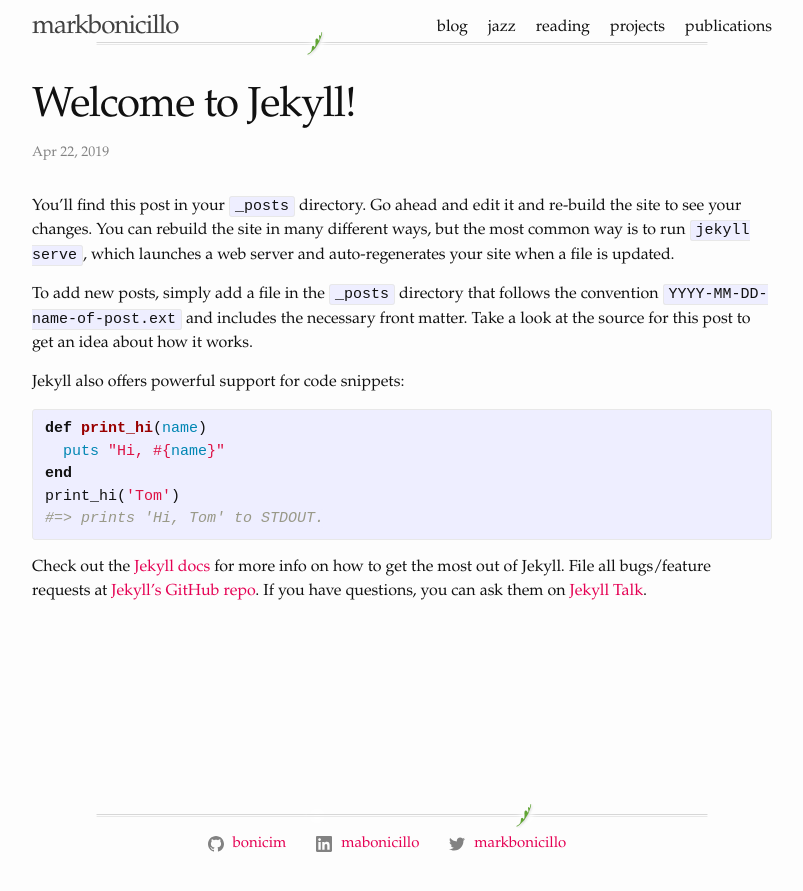
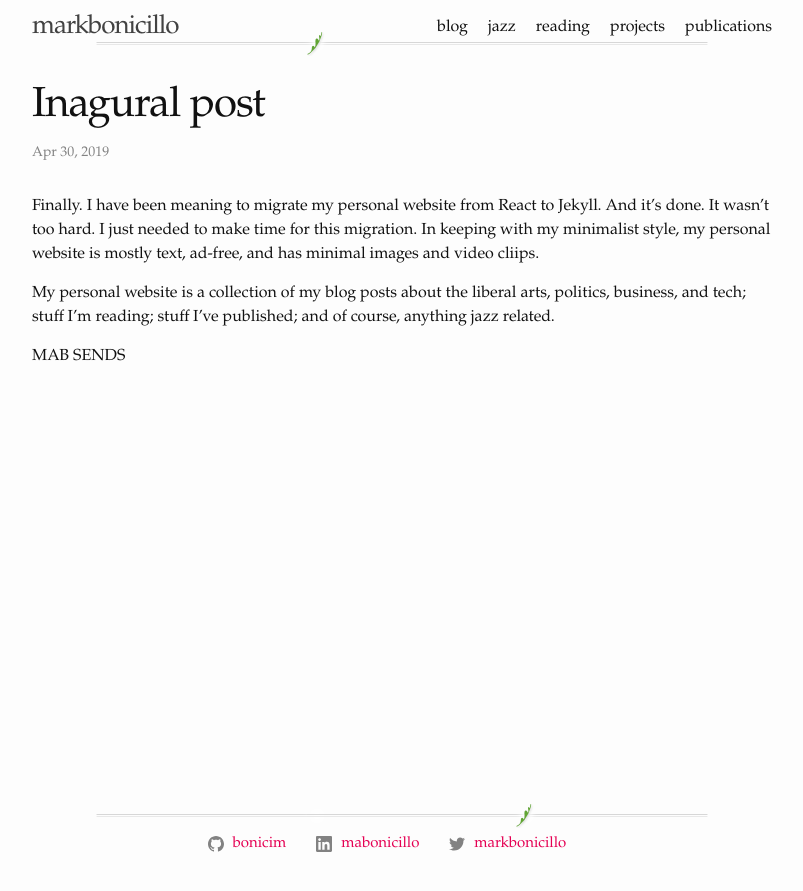
Before and after one commit to bonicim/bonicim.github.io, a Jekyll site: the page built from _posts/2019-04-21-welcome-to-jekyll.markdown, in a window 1280 px wide. Shown: the top 891 px of the page, without its empty margins (238-1041 px from the left). Built offline with Jekyll 4.4.1, drawn with Linux system fonts in a browser that asks for light colours.

Commit message:
Modify content for first post

```diff
--- a/_posts/2019-04-21-welcome-to-jekyll.markdown
+++ b/_posts/2019-04-21-welcome-to-jekyll.markdown
@@ -1,25 +1,13 @@
 ---
 layout: post
-title:  "Welcome to Jekyll!"
-date:   2019-04-21 19:17:20 -0700
-categories: jekyll update
+title:  "Inagural post"
+date:   2019-04-30 08:25:01 -0700
+categories: general
 ---
-You’ll find this post in your `_posts` directory. Go ahead and edit it and re-build the site to see your changes. You can rebuild the site in many different ways, but the most common way is to run `jekyll serve`, which launches a web server and auto-regenerates your site when a file is updated.
 
-To add new posts, simply add a file in the `_posts` directory that follows the convention `YYYY-MM-DD-name-of-post.ext` and includes the necessary front matter. Take a look at the source for this post to get an idea about how it works.
+Finally. I have been meaning to migrate my personal website from React to Jekyll. And it's done. It wasn't too hard. I just needed to make time for this migration. In keeping with my minimalist style, my personal website is mostly text, ad-free, and has minimal images and video cliips.
 
-Jekyll also offers powerful support for code snippets:
+My personal website is a collection of my blog posts about the liberal arts, politics, business, and tech; stuff I'm reading; stuff I've published; and of course, anything jazz related.
 
-{% highlight ruby %}
-def print_hi(name)
-  puts "Hi, #{name}"
-end
-print_hi('Tom')
-#=> prints 'Hi, Tom' to STDOUT.
-{% endhighlight %}
 
-Check out the [Jekyll docs][jekyll-docs] for more info on how to get the most out of Jekyll. File all bugs/feature requests at [Jekyll’s GitHub repo][jekyll-gh]. If you have questions, you can ask them on [Jekyll Talk][jekyll-talk].
-
-[jekyll-docs]: https://jekyllrb.com/docs/home
-[jekyll-gh]:   https://github.com/jekyll/jekyll
-[jekyll-talk]: https://talk.jekyllrb.com/
+MAB SENDS
```
